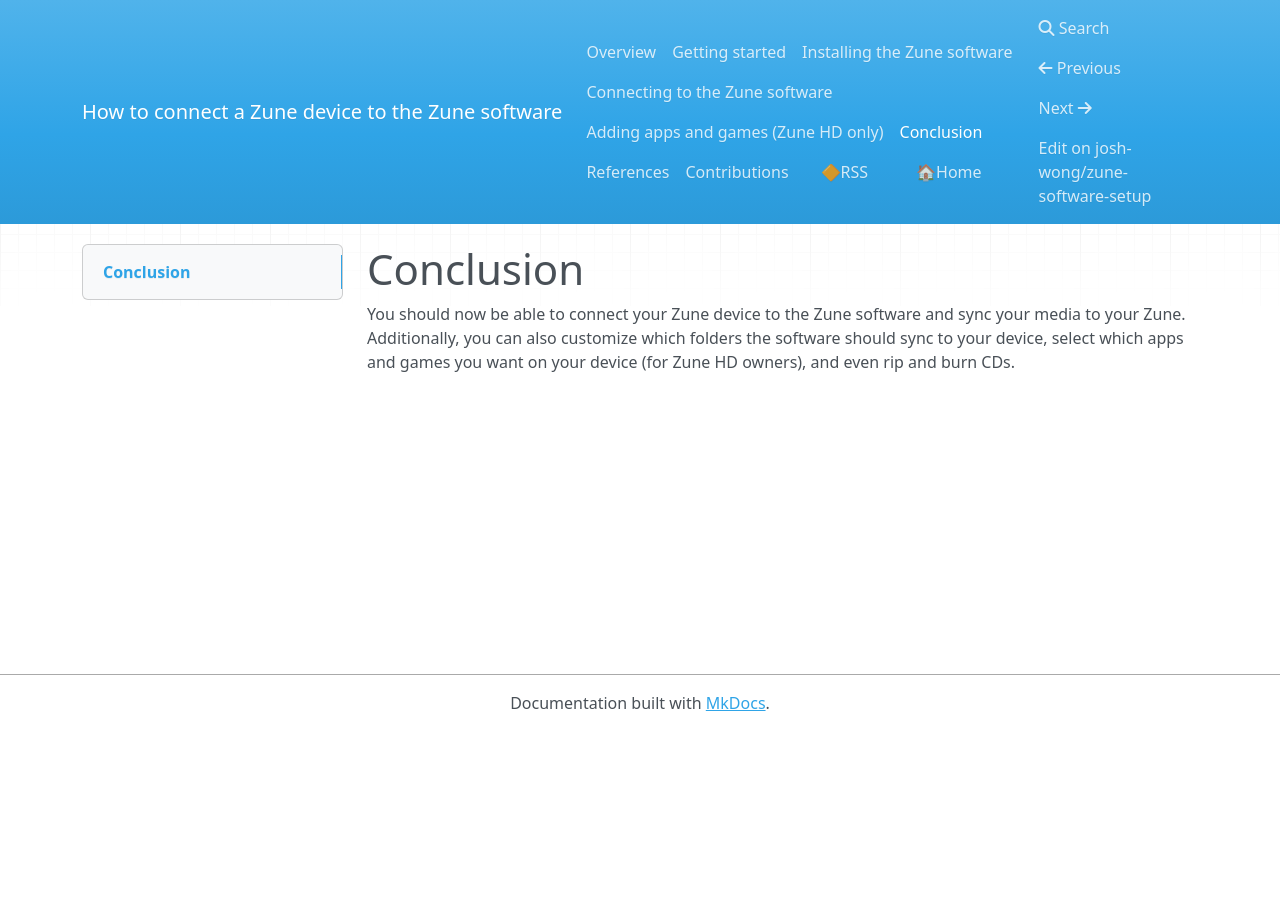
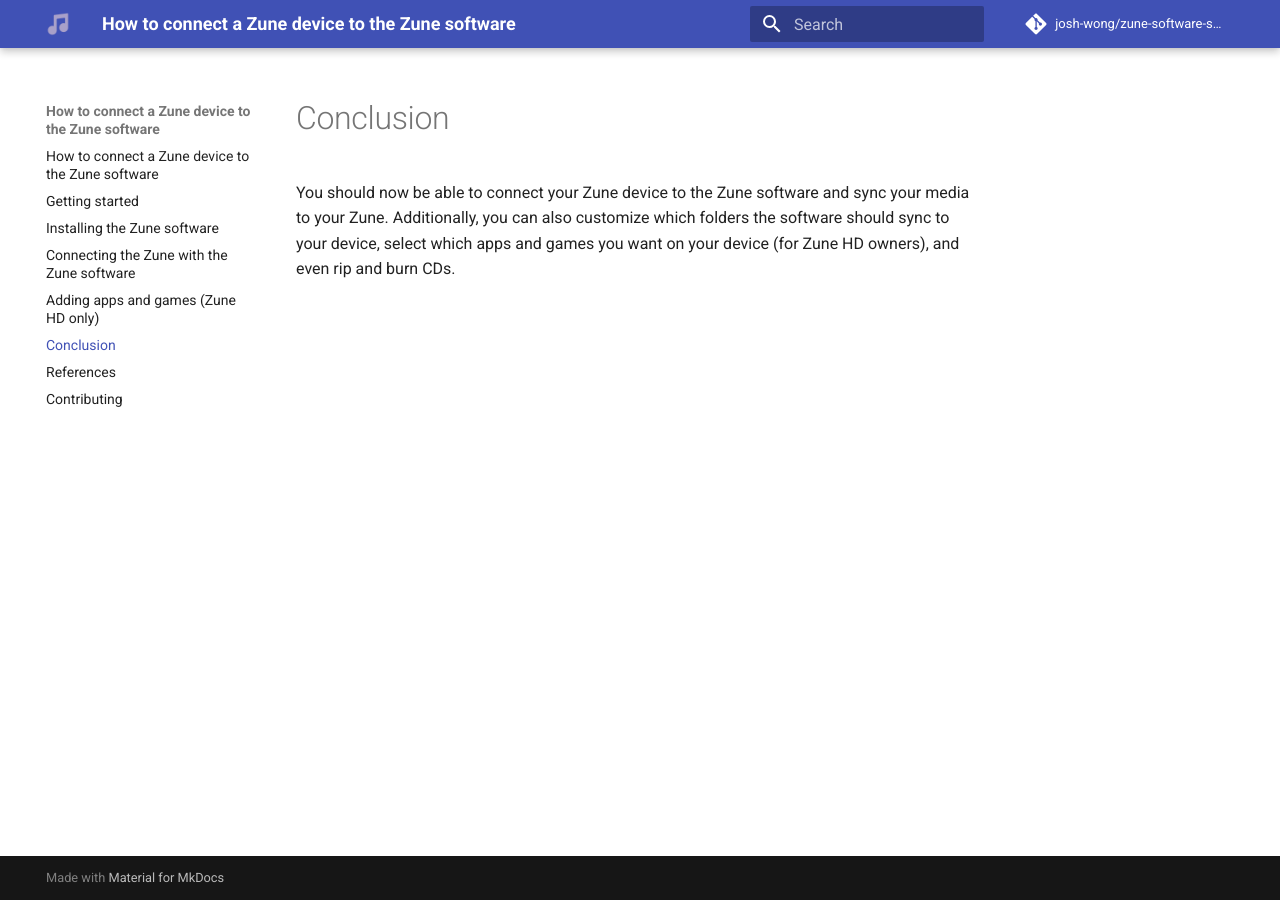
Before and after one commit to josh-wong/zune-software-setup, an MkDocs documentation site: the page built from docs/05_conclusion.md, in a window 1280 px wide. Built offline with MkDocs 1.6.1 and Material for MkDocs 9.7.7, drawn with Linux system fonts in a browser that asks for light colours; nearby versions of some CDN libraries; comment, search, counter and statistics services are not loaded; part of the change alters nothing that is shown.

```diff
--- a/mkdocs.yml
+++ b/mkdocs.yml
@@ -22,119 +22,10 @@ plugins:
   - git-committers:
       repository: josh-wong/zune-software-setup
       branch: main
-  - rss:
-      abstract_chars_count: 160  # -1 for full content
-      categories:
-        - tags
-      comments_path: "#__comments"
-      date_from_meta:
-        as_creation: "date"
-        as_update: false
-        datetime_format: "%Y-%m-%d"
-      enabled: true
-      feed_ttl: 1440
-      image: https://upload.wikimedia.org/wikipedia/commons/thumb/4/43/Feed-icon.svg/128px-Feed-icon.svg.png
-      length: 20
-      pretty_print: false
-      match_path: ".*"
-      url_parameters:
-        utm_source: "documentation"
-        utm_medium: "RSS"
-        utm_campaign: "feed-syndication"
-
-markdown_extensions:
-  # Add styles for buttons
-#  - attr_list
-  # Add emoji support
-#  - pymdownx.emoji:
-#      emoji_index: !!python/name:materialx.emoji.twemoji
-#      emoji_generator: !!python/name:materialx.emoji.to_svg
-  # Add support for Material for MkDocs admonitions
-#  - admonition
-#  - pymdownx.details
-#  - pymdownx.superfences
-  - toc:
-      # Add link next to header that allows the user to get a permalink to the heading (still need to copy the URL in the address bar).
-      permalink: true
 
 theme:
-  name: mkdocs
-#  name: material
+  name: material
   # Add favicon to browser tab
   favicon: assets/images/favicon.png
   # Add logo to docs pages
   logo: assets/images/mkdocs_zune_logo.png
-  icon:
-    # Add icon to show repository information and link
-#    repo: fontawesome/brands/github
-    # Add icons for Material for MkDocs admonitions
-#    admonition:
-#      note: fontawesome/solid/note-sticky
-#      abstract: fontawesome/solid/book
-#      info: fontawesome/solid/circle-info
-#      tip: fontawesome/solid/bullhorn
-#      success: fontawesome/solid/check
-#      question: fontawesome/solid/circle-question
-#      warning: fontawesome/solid/triangle-exclamation
-#      failure: fontawesome/solid/bomb
-#      danger: fontawesome/solid/skull
-#      bug: fontawesome/solid/robot
-#      example: fontawesome/solid/flask
-#      quote: fontawesome/solid/quote-left
-  # Add light & dark theme
-#  palette:
-    # Palette toggle for automatic mode
-#    - media: "(prefers-color-scheme)"
-#      toggle:
-#        icon: material/brightness-auto
-#        name: Switch to light mode
-    # Palette toggle for light mode
-#    - media: "(prefers-color-scheme: light)"
-#      scheme: default
-#      toggle:
-#        icon: material/weather-night
-#        name: Switch to dark mode
-#      primary: pink
-#      accent: blue
-    # Palette toggle for dark mode
-#    - media: "(prefers-color-scheme: dark)"
-#      scheme: slate
-#      toggle:
-#        icon: material/weather-sunny
-#        name: Switch to light mode
-#      primary: pink
-#      accent: blue
-#  features:
-    # Add custom search functions
-#    - search.suggest
-#    - search.highlight
-#    - search.share
-#    - navigation.tracking
-#    - navigation.top
-
-#extra:
-#  social:
-#    - icon: fontawesome/brands/github
-#      link: https://github.com/josh-wong
-#      name: josh-wong on GitHub
-#    - icon: fontawesome/brands/linkedin
-#      link: https://www.linkedin.com/in/wongjoshua
-#      name: Joshua Wong on LinkedIn
-#    - icon: fontawesome/brands/twitter
-#      link: https://twitter.com/josh_in_japan
-#      name: josh_in_japan on Twitter
-
-nav:
-  - Overview: 'index.md'
-  - Getting started: '01_getting-started.md'
-  - Installing the Zune software: '02_installing-the-zune-software.md'
-  - Connecting to the Zune software: '03_connecting-with-the-zune-software.md'
-  - Adding apps and games (Zune HD only): '04_adding-apps-and-games.md'
-  - Conclusion: '05_conclusion.md'
-  - References: '06_references.md'
-  - Contributions: '07_contributions.md'
-  - '': ''
-  - 🔶RSS: 'https://josh-wong.github.io/zune-software-setup/feed_rss_updated.xml'
-  - '': ''
-  - '': ''
-  - 🏠Home: 'https://josh-wong.github.io'
```
